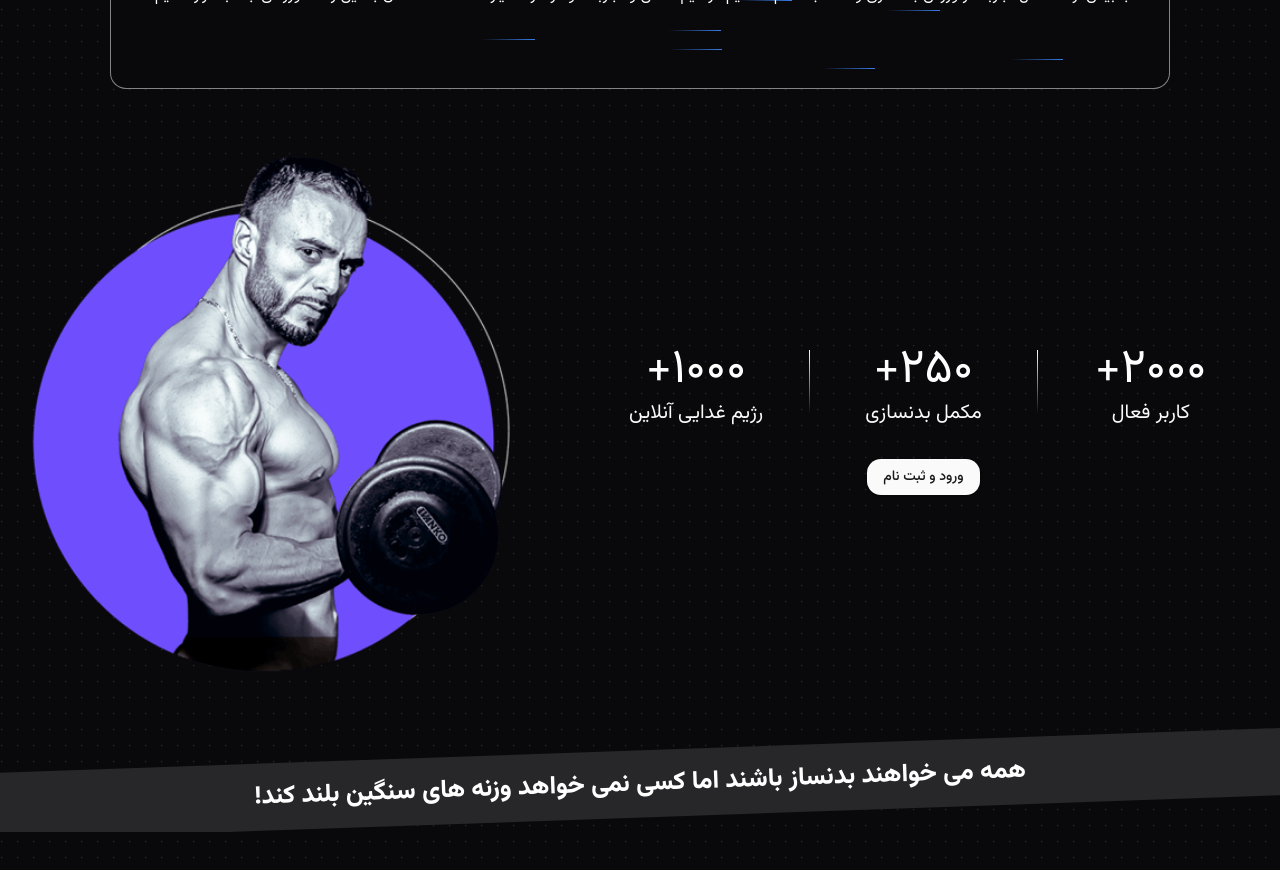
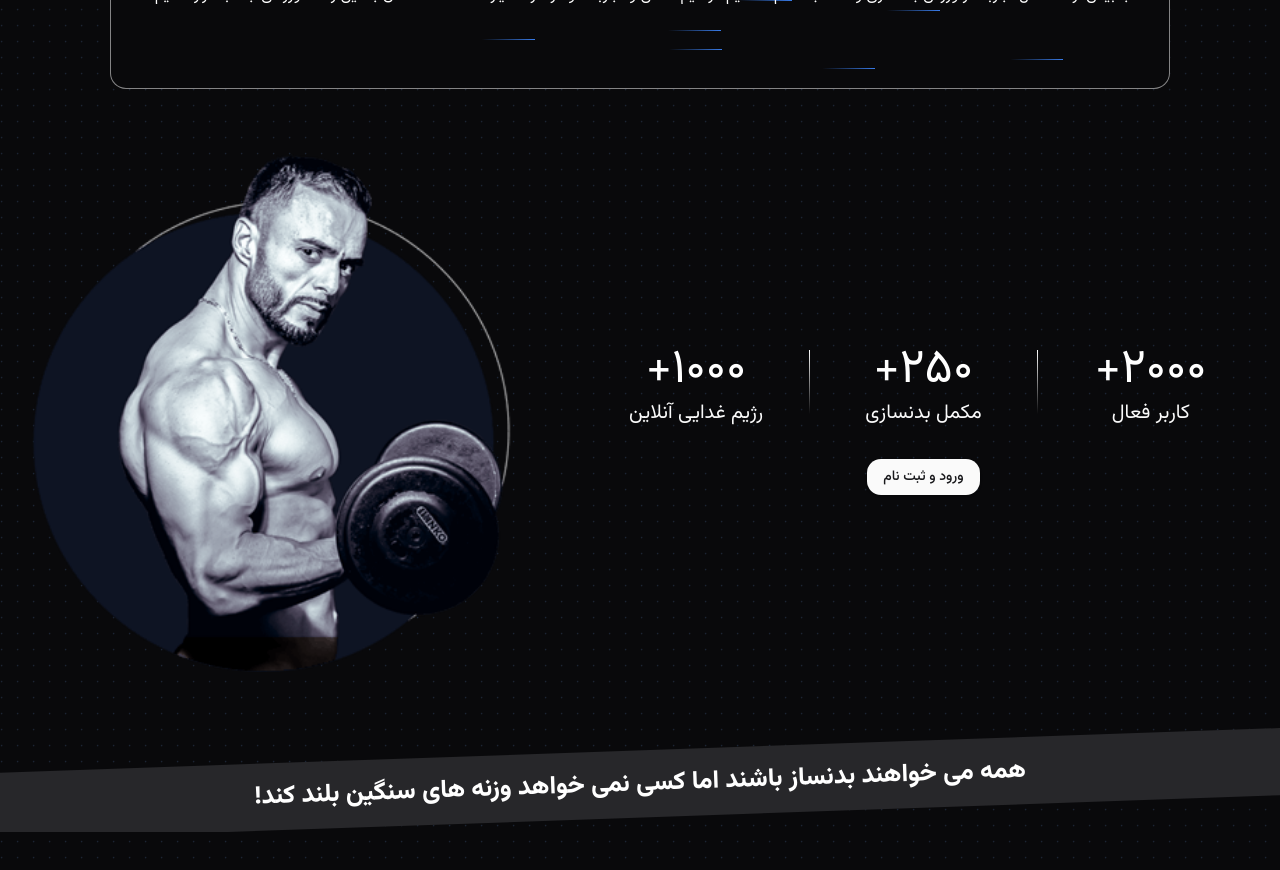
Before and after one commit to hwssein/Nextjs-X.Power, a Next.js app: page / in a window 1280 px wide. Shown: the part 760-1630 px from the top of the page. Built offline with nearby package versions, Linux system fonts and the light colour scheme.

Commit message:
V.0.2.2 background color of the header image was change

```diff
--- a/src/components/templates/homepage/HomePageHeader.tsx
+++ b/src/components/templates/homepage/HomePageHeader.tsx
@@ -32,7 +32,7 @@ function HomePageHeader() {
         <div className="w-full flex flex-col items-center justify-center gap-2 mb-6 md:mb-14 md:flex-row-reverse md:justify-between">
           <div className="w-4/5 min-w-80">
             <Image
-              src="/images/header-image.png"
+              src="/images/header-image-dark.png"
               width={400}
               height={400}
               alt="header image"
```
Also changed, not shown: public/images/header-image-dark.png (added), public/images/header-image.png (deleted).
